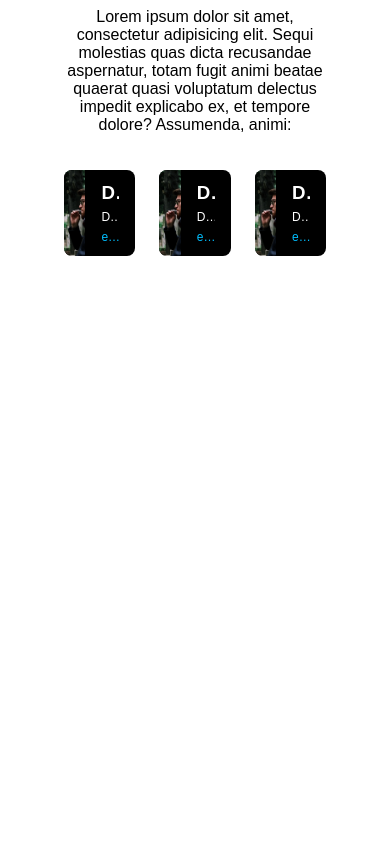
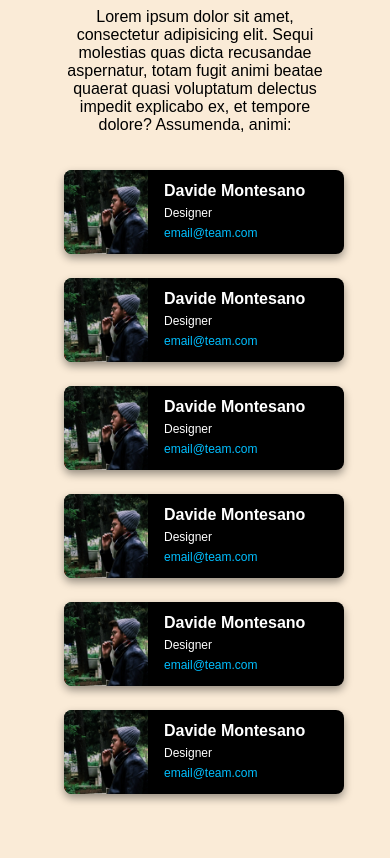
Before and after one commit to dav-montesano/html-css-flex-cards, a plain HTML site: page index.html in a window 390 px wide. Shown: the part 117-975 px from the top of the page. Before the commit the page ends 844 px from the top, so only its background shows below. Drawn offline with Linux system fonts and the light colour scheme.

Commit message:
feat: 6 cards responsive

```diff
--- a/CSS/style.css
+++ b/CSS/style.css
@@ -6,6 +6,7 @@
 
 body {
     margin: 64px;
+    background-color: antiquewhite;
 }
 
 .hero-team-section {
@@ -22,6 +23,7 @@ body {
 .tiles-cards {
     display: flex;
     flex-direction: row;
+    flex-wrap: wrap;
     justify-content: space-between;
     width: 100%;
     gap: 24px;
@@ -31,7 +33,8 @@ body {
 
 .card {
     display: flex;
-    flex-basis: 33.3%;
+    flex-basis: calc((100% - 2 * 24px) / 3);
+    min-width: 280px;
     flex-grow: 1;
     flex-shrink: 1;
     background-color: black;
@@ -39,8 +42,8 @@ body {
     border-radius: 8px;
     overflow: hidden;
     font-family: Arial, Helvetica, sans-serif;
-    /* min-height: 0; */
     max-height: 85.5px;
+    box-shadow: 0px 4px 8px rgba(0, 0, 0, 0.4);
 }
 
 .card img {
@@ -60,7 +63,7 @@ body {
     min-width: 0;
 }
 
-.card-texts h3,
+.card-texts h4,
 .card-texts figcaption {
     white-space: nowrap;
     overflow: hidden;
@@ -76,3 +79,8 @@ body {
 .link-style {
     color:deepskyblue;
 }
+
+.hero-team-section h1 {
+    color: brown;
+    font-family:'Courier New', Courier, monospace;
+}
--- a/index.html
+++ b/index.html
@@ -15,7 +15,7 @@
             <div class="card">
                 <img src="./img/male1.png" alt="Male designer">
                 <div class="card-texts">
-                    <h3>Davide Montesano</h3>
+                    <h4>Davide Montesano</h4>
                     <figcaption>Designer</figcaption>
                     <figcaption class="link-style">email@team.com</figcaption>
                 </div>
@@ -23,7 +23,7 @@
             <div class="card">
                 <img src="./img/male1.png" alt="Male designer">
                 <div class="card-texts">
-                    <h3>Davide Montesano</h3>
+                    <h4>Davide Montesano</h4>
                     <figcaption>Designer</figcaption>
                     <figcaption class="link-style">email@team.com</figcaption>
                 </div>
@@ -31,7 +31,31 @@
             <div class="card">
                 <img src="./img/male1.png" alt="Male designer">
                 <div class="card-texts">
-                    <h3>Davide Montesano</h3>
+                    <h4>Davide Montesano</h4>
+                    <figcaption>Designer</figcaption>
+                    <figcaption class="link-style">email@team.com</figcaption>
+                </div>
+            </div>
+            <div class="card">
+                <img src="./img/male1.png" alt="Male designer">
+                <div class="card-texts">
+                    <h4>Davide Montesano</h4>
+                    <figcaption>Designer</figcaption>
+                    <figcaption class="link-style">email@team.com</figcaption>
+                </div>
+            </div>
+            <div class="card">
+                <img src="./img/male1.png" alt="Male designer">
+                <div class="card-texts">
+                    <h4>Davide Montesano</h4>
+                    <figcaption>Designer</figcaption>
+                    <figcaption class="link-style">email@team.com</figcaption>
+                </div>
+            </div>
+            <div class="card">
+                <img src="./img/male1.png" alt="Male designer">
+                <div class="card-texts">
+                    <h4>Davide Montesano</h4>
                     <figcaption>Designer</figcaption>
                     <figcaption class="link-style">email@team.com</figcaption>
                 </div>
```
